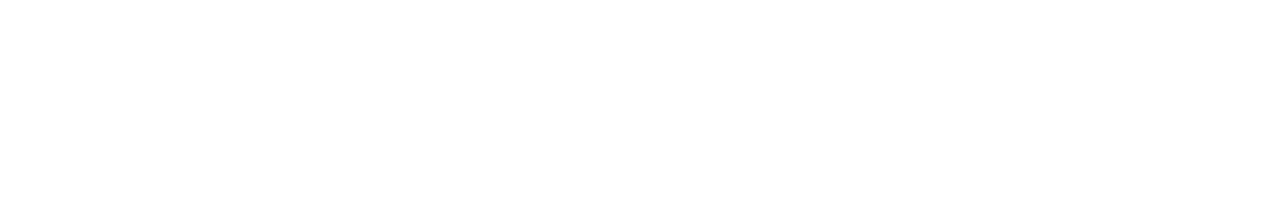
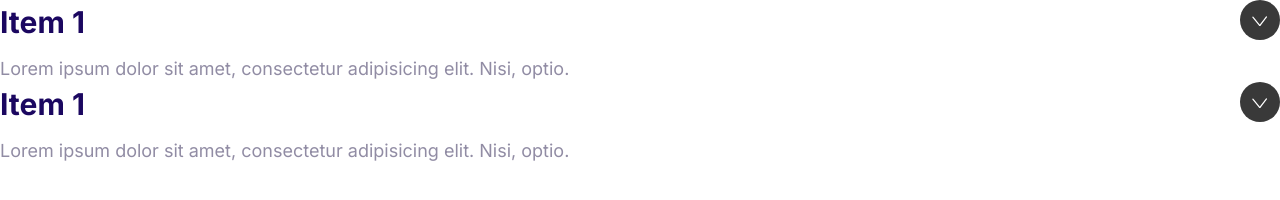
Before and after one commit to juancmontes13/juanshify, a plain HTML site: page index.html in a window 1280 px wide. Drawn offline with Linux system fonts and the light colour scheme.

Commit message:
collapsibles done.

```diff
--- a/CSS/styles.css
+++ b/CSS/styles.css
@@ -439,3 +439,29 @@ a {
     margin: 0 2rem;
   }
 }
+/* collapsibles */
+.collapsible__header {
+  display: flex;
+  justify-content: space-between;
+}
+.collapsible__heading {
+  margin-top: 0;
+  font-size: 3rem;
+}
+.collapsible__chevron {
+  transform: rotate(-90deg);
+  transition: transform 0.3s;
+}
+.collapsible__content {
+  max-height: 0;
+  overflow: hidden;
+  opacity: 0;
+  transition: all 0.3s;
+}
+.collapsible--expanded .collapsible__chevron {
+  transform: rotate(0);
+}
+.collapsible--expanded .collapsible__content {
+  max-height: 100vh;
+  opacity: 1;
+}
--- a/index.html
+++ b/index.html
@@ -14,7 +14,35 @@
 </head>
 
 <body>
+  <div class="collapsible collapsible--expanded">
+    <header class="collapsible__header">
+      <h2 class="collapsible__heading">
+        Item 1
+      </h2>
+        <svg class="icon icon--white collapsible__chevron">
+            <use xlink:href="images/sprite.svg#chevron"></use>
+        </svg>
+    </header>
+    <div class="collapsible__content">
+      Lorem ipsum dolor sit amet, consectetur adipisicing elit. Nisi, optio.
+    </div>
 
-  </body>
+  </div>
+  <div class="collapsible collapsible--expanded">
+    <header class="collapsible__header">
+      <h2 class="collapsible__heading">
+        Item 1
+      </h2>
+        <svg class="icon icon--white collapsible__chevron">
+            <use xlink:href="images/sprite.svg#chevron"></use>
+        </svg>
+    </header>
+    <div class="collapsible__content">
+      Lorem ipsum dolor sit amet, consectetur adipisicing elit. Nisi, optio.
+    </div>
+
+  </div>
+  <script src="/js/main.js"></script>
+</body>
 
 </html>
--- /dev/null
+++ b/js/main.js
@@ -0,0 +1,6 @@
+const collapsibles = document.querySelectorAll(".collapsible");
+collapsibles.forEach((item) =>
+  item.addEventListener("click", function () {
+    this.classList.toggle("collapsible--expanded");
+  })
+);
```
Also changed, not shown: components/Collapsibles.html (added, +13 -0 lines).
